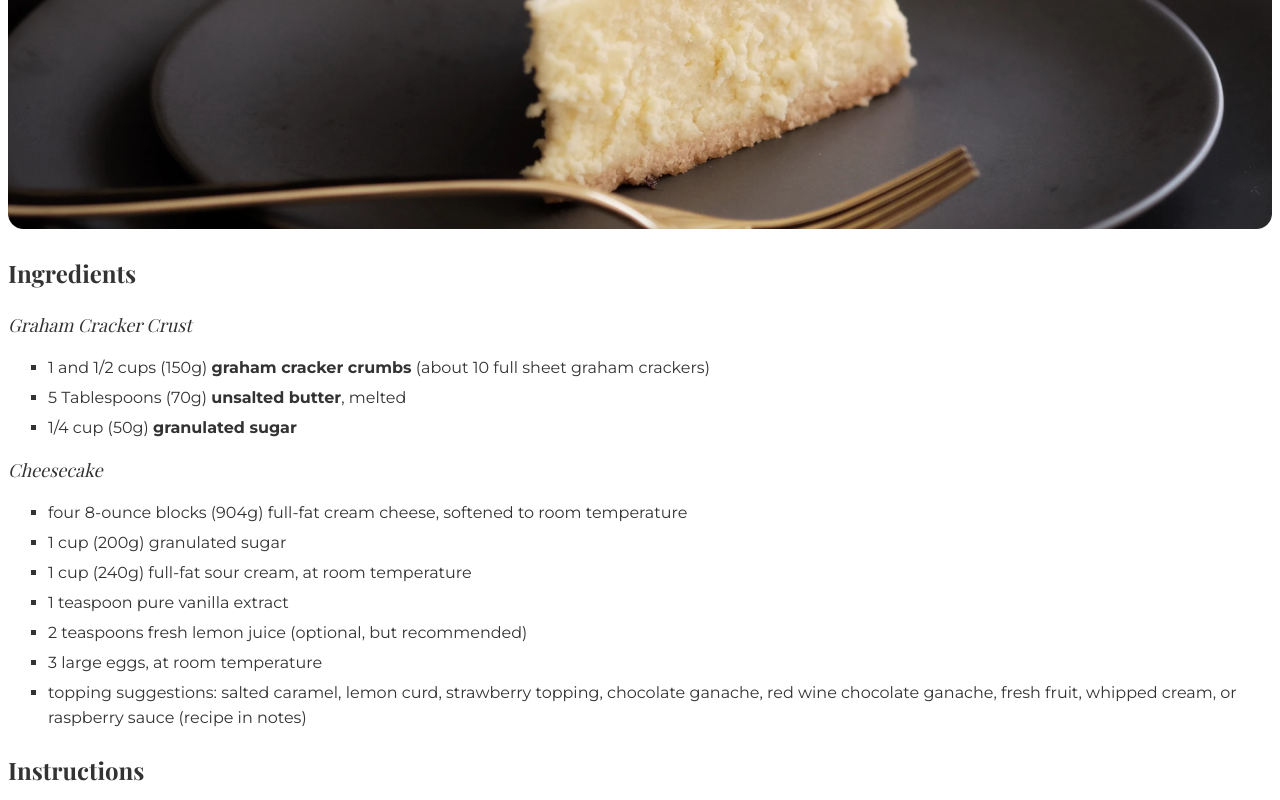
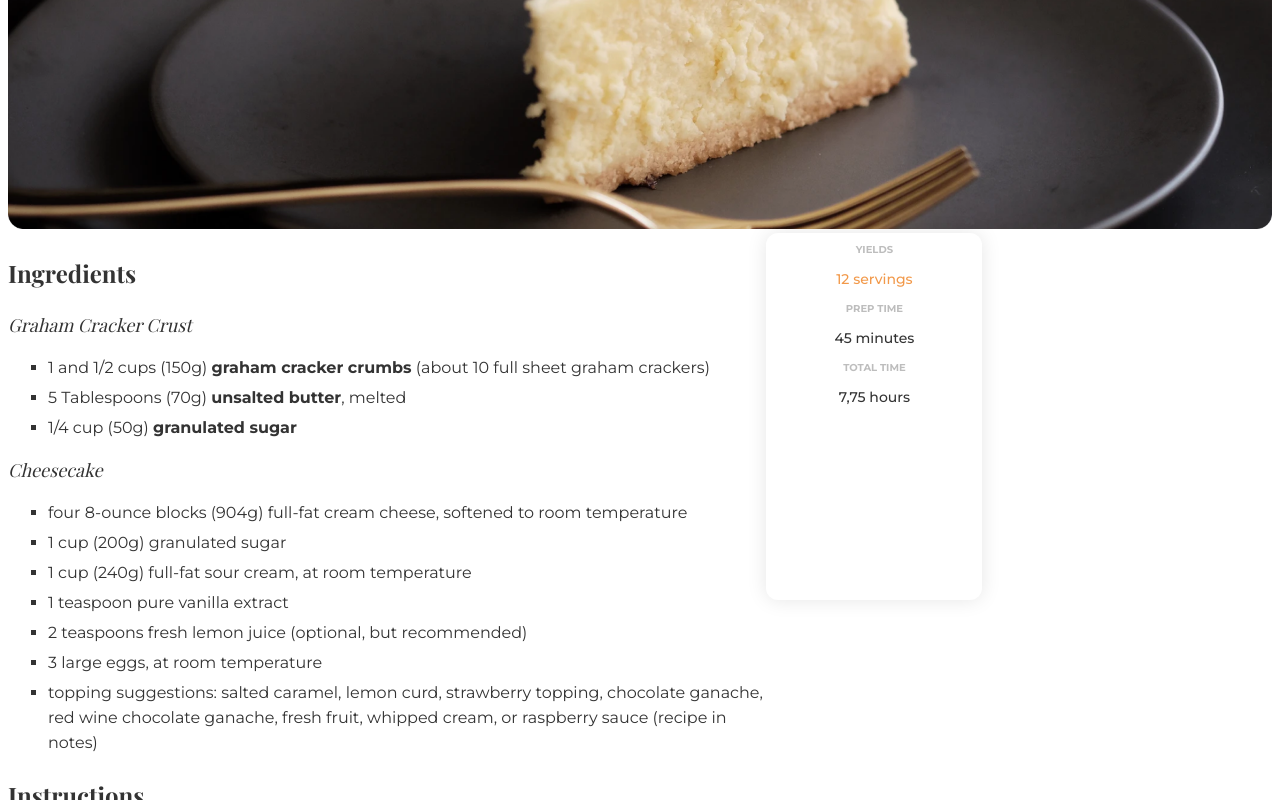
Before and after one commit to Ashikur-ai/Recipe-page, a plain HTML site: page index.html in a window 1280 px wide. Shown: the part 580-1380 px from the top of the page. Drawn offline with nearby package versions, Linux system fonts and the light colour scheme.

Commit message:
right side completed

```diff
--- a/index.html
+++ b/index.html
@@ -138,7 +138,20 @@
         </div>
 
         <div class="right">
+            <div class="right-item">
+                <p class="right-title">Yields</p>
+                <h3 class="right-description right-color">12 servings</h3>
+            </div>
 
+            <div class="right-item">
+                <p class="right-title">Prep TIme</p>
+                <h3 class="right-description">45 minutes</h3>
+            </div>
+
+            <div class="right-item">
+                <p class="right-title">Total Time</p>
+                <h3 class="right-description">7,75 hours</h3>
+            </div>
         </div>
     </div>
 
--- a/styles/recipe.css
+++ b/styles/recipe.css
@@ -122,3 +122,53 @@ li {
     font-weight: 400;
     line-height: normal;
 }
+
+.right {
+    border-radius: 12px;
+    background: #FFF;
+    box-shadow: 0px 0px 20px 0px rgba(0, 0, 0, 0.10);
+}
+
+.right-item {
+    text-align: center;
+}
+
+.right-title {
+    color: #BDBDBD;
+    font-family: Montserrat;
+    font-size: 10px;
+    font-style: normal;
+    font-weight: 700;
+    line-height: normal;
+    text-transform: uppercase;
+}
+
+
+.right-description {
+    color: #333;
+    font-family: Montserrat;
+    font-size: 14px;
+    font-style: normal;
+    font-weight: 500;
+    line-height: normal;
+}
+
+.right-color {
+    color: #F2994A;
+}
+
+
+.container {
+    display: flex;
+
+}
+
+.left {
+    width: 60%;
+}
+
+.right {
+    width: 216px;
+    height: 367px;
+    flex-shrink: 0;
+}
```
